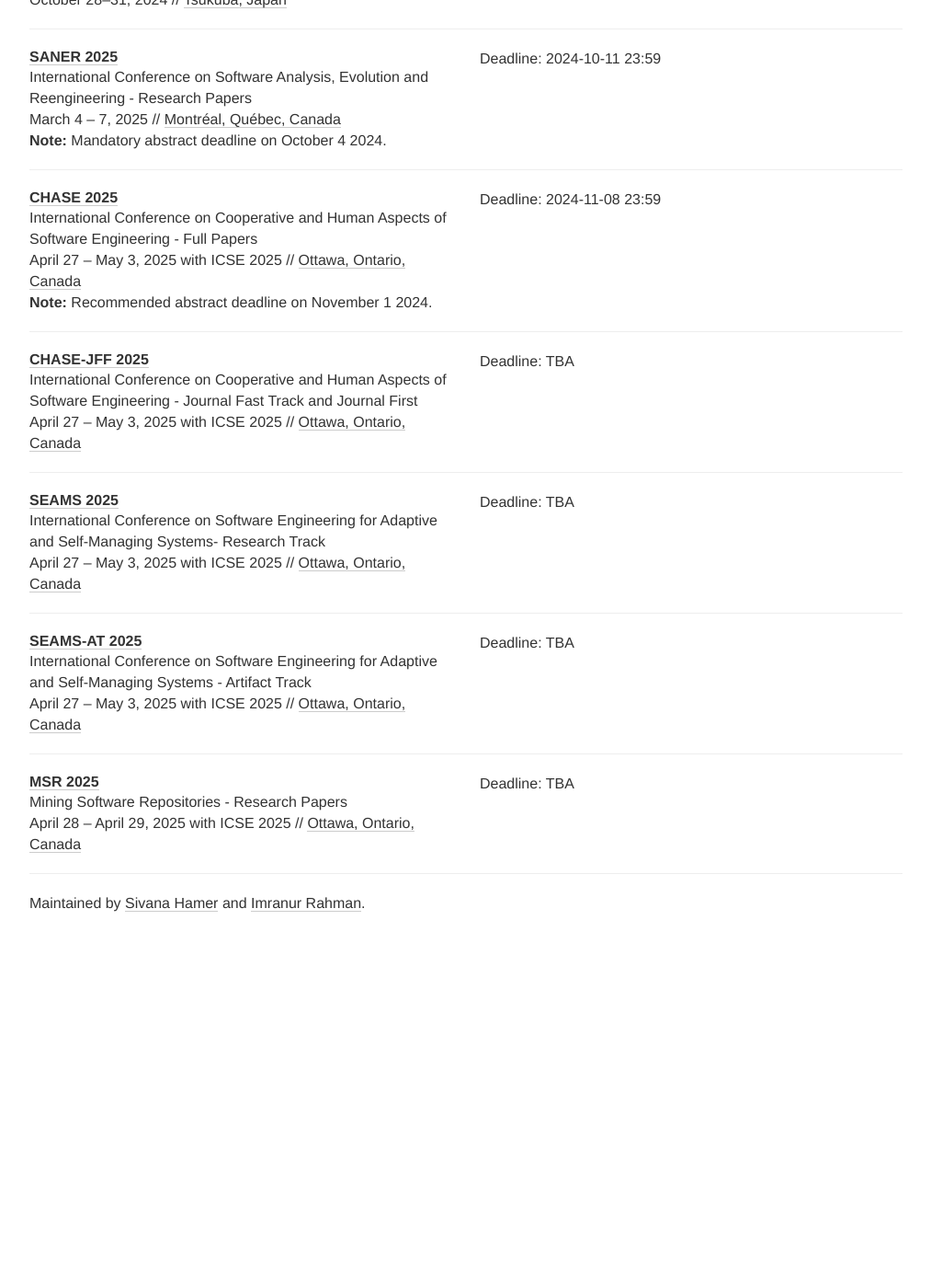
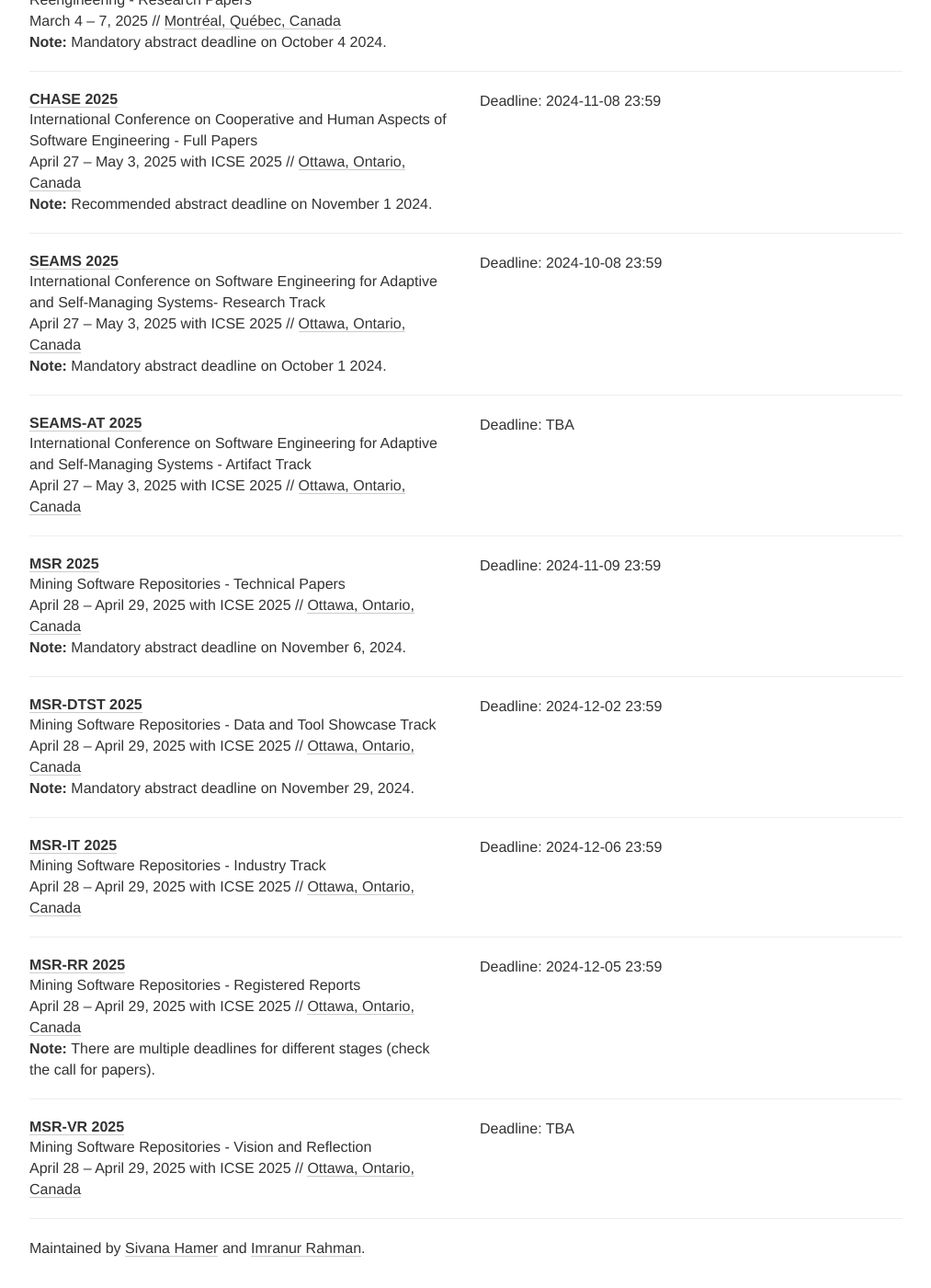
Before and after one commit to se-deadlines/se-deadlines.github.io, a Jekyll site: the page built from index.html, in a window 1280 px wide and 1400 px high, scrolled down 9039 px. Shown: the whole window at 92% size, without its empty margins (133-1146 px from the left). Built offline with Jekyll 4.4.1, drawn with Linux system fonts in a browser that asks for light colours; nearby versions of some CDN libraries; before the commit the page ends 10064 px from its top, so only the background shows below that; some of the changed text lies outside the part shown.

Commit message:
Updated dates september 2024

```diff
--- a/_data/conferences.yml
+++ b/_data/conferences.yml
@@ -116,32 +116,32 @@
 
 - name: FSE-IP
   description: International Conference on the Foundations of Software Engineering - Industry Papers
-  year: 2024
-  link: https://2024.esec-fse.org/track/fse-2024-industry
+  year: 2025
+  link: https://conf.researchr.org/track/fse-2025/fse-2025-industry-papers
   deadline:
-  - "2024-02-08 23:59"
+  - "2025-01-15 23:59"
   date: July 15 - 19, 2024
-  place:  Porto de Galinhas, Brazil, Brazil
+  place: Trondheim, Norway
   tags: [CO,IPT]
 
 - name: FSE-IVR
   description: International Conference on the Foundations of Software Engineering - Ideas, Visions and Reflections Track
-  year: 2024
-  link: https://2024.esec-fse.org/track/fse-2024-ideas--visions-and-reflections
+  year: 2025
+  link: https://conf.researchr.org/track/fse-2025/fse-2025-ideas-visions-and-reflections
   deadline:
-  - "2024-01-28 23:59"
+  - "2025-01-16 23:59"
   date: July 15 - 19, 2024
-  place:  Porto de Galinhas, Brazil, Brazil
+  place: Trondheim, Norway
   tags: [CO, NIER]
 
 - name: FSE-JF
   description: International Conference on the Foundations of Software Engineering - Journal First Papers
-  year: 2024
-  link: https://2024.esec-fse.org/track/fse-2024-journal-first
+  year: 2025
+  link: https://conf.researchr.org/track/fse-2025/fse-2025-journal-first
   deadline:
-  - "2024-03-25 23:59"
+  - "2025-03-04 23:59"
   date: July 15 - 19, 2024
-  place:  Porto de Galinhas, Brazil, Brazil
+  place: Trondheim, Norway
   tags: [CO, JFT]
 
 - name: SE 2030
@@ -398,15 +398,6 @@
   place: Sacramento, California, United States
   tags: [CO, DOS]
 
-- name: ASE-NFS
-  description: International Conference on Automated Software Engineering - New Faculty Symposium
-  year: 2024
-  link: https://conf.researchr.org/track/ase-2024/ase-2024-new-faculty-symposium
-  deadline: ["TBA"]
-  date: October 27-November 1, 2024
-  place: Sacramento, California, United States
-  tags: [CO, NFS]
-
 - name: RENE
   description: Replications and Negative Results
   year: 2024
@@ -564,8 +555,8 @@
   deadline:
   - "2023-12-15 23:59"
   - "2024-04-12 23:59"
-  date: September 16-20, 2024
-  place: Vienna, Austria
+  date: July 23 - 27, 2025 co-located with FSE 2025
+  place: Trondheim, Norway
   tags: [CO, RPT, EXPT, REST]
 
 # SecDev
@@ -634,22 +625,15 @@
   note: Recommended abstract deadline on November 1 2024.
   tags: [CO, RPT, SPT, NIER]
 
-- name: CHASE-JFF
-  description: International Conference on Cooperative and Human Aspects of Software Engineering - Journal Fast Track and Journal First
-  year: 2025
-  link: https://conf.researchr.org/track/chase-2025/chase-2025-papers
-  deadline: ["TBA"]
-  date: April 27 - May 3, 2025 with ICSE 2025
-  place: Ottawa, Ontario, Canada
-  tags: [CO, JFT]
-
 #SEAMS
 - name: SEAMS
   description: International Conference on Software Engineering for Adaptive and Self-Managing Systems- Research Track
   year: 2025
   link: https://conf.researchr.org/track/seams-2025/seams-2025-research-track
-  deadline: ["TBA"]
+  deadline:
+    - "2024-10-08 23:59"
   date: April 27 - May 3, 2025 with ICSE 2025
+  note: Mandatory abstract deadline on October 1 2024.
   place: Ottawa, Ontario, Canada
   tags: [CO, RPT]
 
@@ -665,10 +649,54 @@
 
 #MSR
 - name: MSR
-  description: Mining Software Repositories - Research Papers
+  description: Mining Software Repositories - Technical Papers
   year: 2025
-  link: https://2025.msrconf.org/track/msr-2025-papers
+  link: https://2025.msrconf.org/track/msr-2025-technical-papers
+  deadline:
+    - "2024-11-09 23:59"
+  date: April 28 - April 29, 2025 with ICSE 2025
+  place: Ottawa, Ontario, Canada
+  note: Mandatory abstract deadline on November 6, 2024.
+  tags: [CO, RPT]
+
+- name: MSR-DTST
+  description: Mining Software Repositories - Data and Tool Showcase Track
+  year: 2025
+  link: https://2025.msrconf.org/track/msr-2025-data-and-tool-showcase-track
+  deadline:
+    - "2024-12-02 23:59"
+  date: April 28 - April 29, 2025 with ICSE 2025
+  place: Ottawa, Ontario, Canada
+  note: Mandatory abstract deadline on November 29, 2024.
+  tags: [CO, TOT, ART]
+
+- name: MSR-IT
+  description: Mining Software Repositories - Industry Track
+  year: 2025
+  link: https://2025.msrconf.org/track/msr-2025-industry-track
+  deadline:
+    - "2024-12-06 23:59"
+  date: April 28 - April 29, 2025 with ICSE 2025
+  place: Ottawa, Ontario, Canada
+  tags: [CO, JFT]
+
+
+- name: MSR-RR
+  description: Mining Software Repositories - Registered Reports
+  year: 2025
+  link: https://2025.msrconf.org/track/msr-2025-registered-reports
+  deadline:
+    - "2024-12-05 23:59"
+  date: April 28 - April 29, 2025 with ICSE 2025
+  place: Ottawa, Ontario, Canada
+  note: There are multiple deadlines for different stages (check the call for papers).
+  tags: [CO, RRT]
+
+- name: MSR-VR
+  description: Mining Software Repositories - Vision and Reflection
+  year: 2025
+  link: https://2025.msrconf.org/track/msr-2025-vision-and-reflection
   deadline: ["TBA"]
   date: April 28 - April 29, 2025 with ICSE 2025
   place: Ottawa, Ontario, Canada
-  tags: [CO, RPT]
+  tags: [CO, NIER]
```
